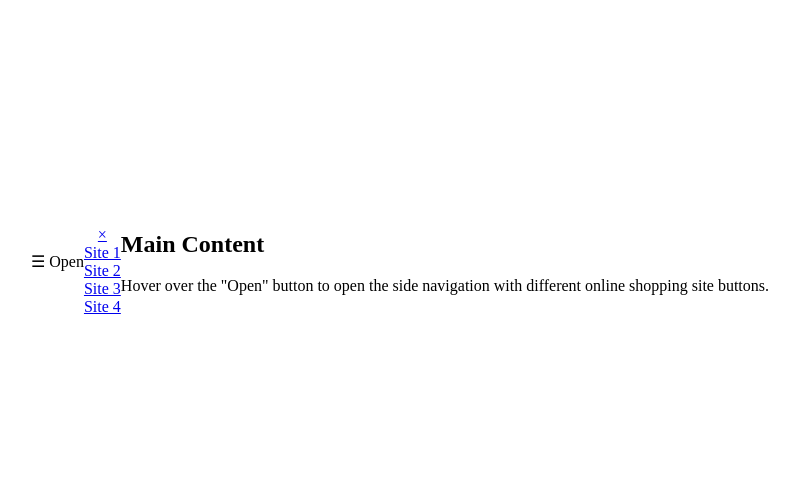
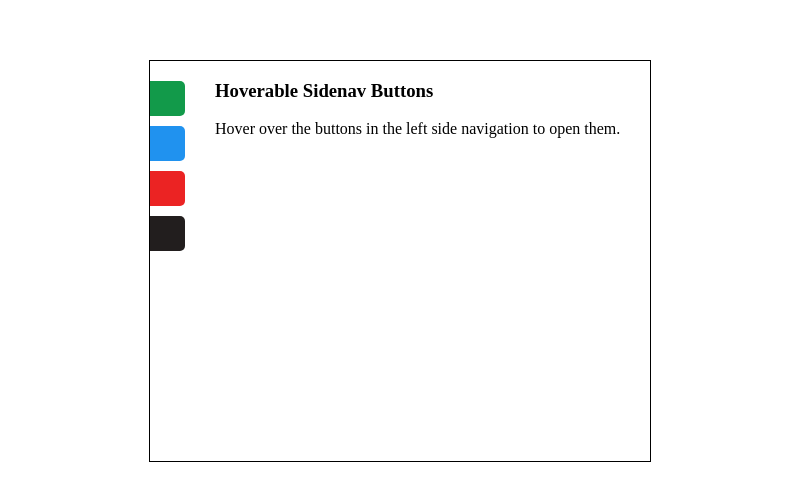
Before and after one commit to mohammadmujahiddin/HTML_Tasks_Ethnus_Intern, a plain HTML site: page task9.html in a window 1280 px wide. Shown: the part 139-640 px from the top of the page, without its empty margins (240-1039 px from the left). Drawn offline with Linux system fonts and the light colour scheme.

Commit message:
Update task9.html

```diff
--- a/task9.html
+++ b/task9.html
@@ -3,39 +3,22 @@
 <head>
     <meta charset="UTF-8">
     <meta name="viewport" content="width=device-width, initial-scale=1.0">
-    <title>Document</title>
+    <title>Task-9</title>
     <link rel="stylesheet" href="./task9.css">
 </head>
 <body>
-    <span id="openNav" onclick="openNav()">&#9776; Open</span>
+    <div class="main">
+        <div class="sidenav">
+            <div class="d1"></div>
+            <div class="d2"></div>
+            <div class="d3"></div>
+            <div class="d4"></div>
+        </div>
 
-    <!-- Side navigation -->
-    <div id="mySidenav" class="sidenav">
-        <a href="#" class="closebtn" onclick="closeNav()">&times;</a>
-        <a href="#" class="site-button">Site 1</a>
-        <a href="#" class="site-button blue">Site 2</a>
-        <a href="#" class="site-button red">Site 3</a>
-        <a href="#" class="site-button black">Site 4</a>
+        <div class="p-content">
+            <h3><b>Hoverable Sidenav Buttons</b></h3>
+            <p>Hover over the buttons in the left side navigation to open them.</p>
+        </div>
     </div>
-
-    <!-- Content area -->
-    <div id="main">
-        <h2>Main Content</h2>
-        <p>Hover over the "Open" button to open the side navigation with different online shopping site buttons.</p>
-    </div>
-
-    <script>
-        // Function to open the side navigation
-        function openNav() {
-            document.getElementById("mySidenav").style.width = "250px";
-        }
-
-        // Function to close the side navigation
-        function closeNav() {
-            document.getElementById("mySidenav").style.width = "0";
-
-        }
-    </script>
-
 </body>
 </html>
```
